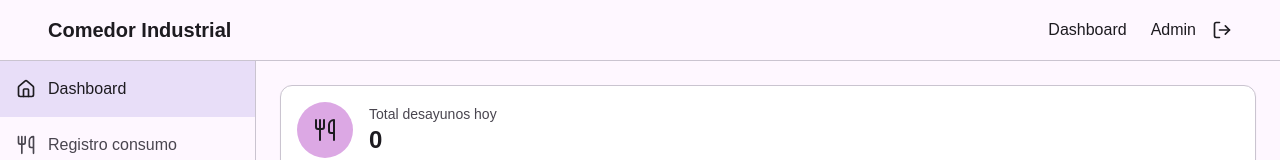
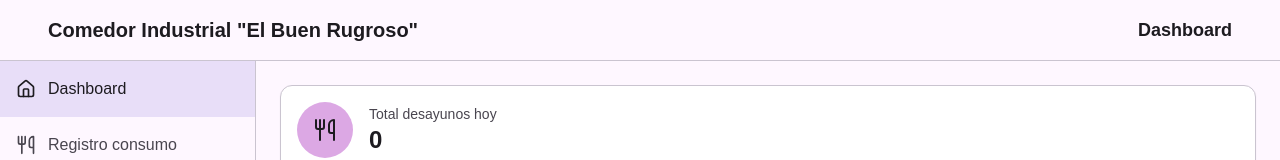
Before and after one commit to Rugroso/comedor_industrial, a Next.js app: page / in a window 1280 px wide. Shown: the top 160 px of the page. Built offline with nearby package versions, Linux system fonts and the light colour scheme; no server answers.

Commit message:
layout corregido

```diff
--- a/app/layout.tsx
+++ b/app/layout.tsx
@@ -2,7 +2,7 @@ import type { Metadata } from 'next'
 import './globals.css'
 
 export const metadata: Metadata = {
-  title: 'Comedor Industrial',
+  title: 'Comedor Industrial "El Buen Rugroso"',
   description: 'Aplicacion Web para la gestion de comedores industriales',
 }
 
--- a/app/page.tsx
+++ b/app/page.tsx
@@ -110,7 +110,7 @@ export default function Dashboard() {
     return () => clearInterval(interval)
   }, [])
 
-  const getTotalComidasPorTipo = (tipo) => {
+  const getTotalComidasPorTipo = (tipo: any) => {
     if (loadingComida || !comida || comida.length === 0) return 0;
     return comida.filter((item) => item.Tipo === tipo).length;
   };
--- a/components/layout.tsx
+++ b/components/layout.tsx
@@ -24,17 +24,11 @@ export default function Layout({ children, title }: LayoutProps) {
       <header className="border-b border-[#cac4d0] bg-[#fef7ff] p-4">
         <div className="container mx-auto flex items-center justify-between">
           <div className="text-xl font-bold text-[#1d1b20]">
-            Comedor Industrial
+            Comedor Industrial "El Buen Rugroso"
             <br />
           </div>
           <div className="flex items-center">
-            <span className="mr-6 text-[#1d1b20]">{title}</span>
-            <div className="ml-auto flex items-center gap-4">
-              <span className="font-medium text-[#1d1b20]">Admin</span>
-              <Link href="#" className="text-[#1d1b20]">
-                <LogOut className="h-5 w-5" />
-              </Link>
-            </div>
+            <span className="text-[#1d1b20] font-bold text-lg">{title}</span>
           </div>
         </div>
       </header>
```
